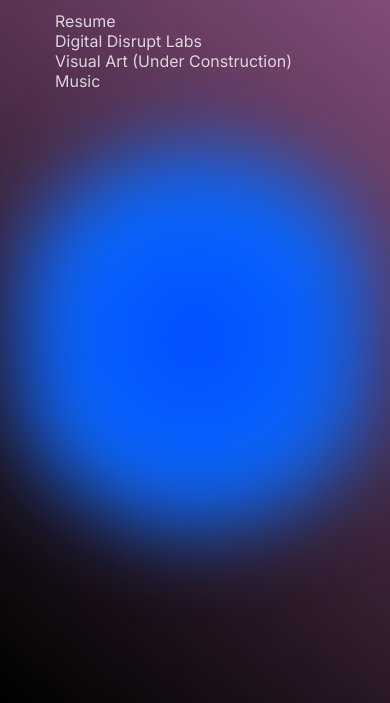
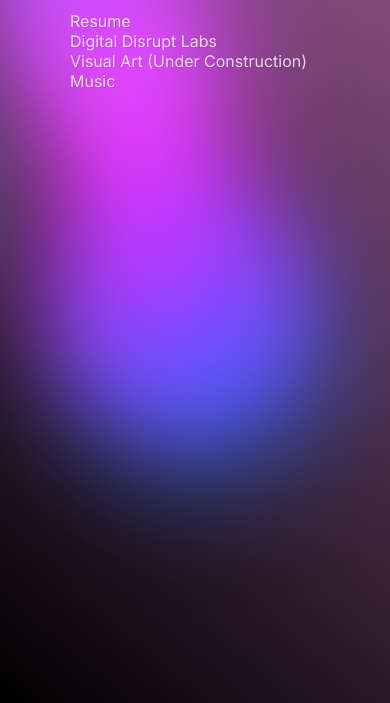
Before and after one commit to fcosanabria/digitaldeathdisrupt-homepage, a website built with Vite: page index.html in a window 390 px wide. Shown: the part 141-844 px from the top of the page. Built offline with nearby package versions, Linux system fonts and the light colour scheme.

Commit message:
Rolling back and adding mobile media query

```diff
--- a/src/style.scss
+++ b/src/style.scss
@@ -1,24 +1,28 @@
-/* Base styles */
 html, body {
   font-family: 'Inter', sans-serif;
   margin: 0;
   padding: 0;
 }
+
 a {
   text-decoration: none;
   color: inherit;
 }
+
 ul, li {
   list-style-type: none;
   text-decoration: none;
 }
+
 li {
-  padding-left: 2em;
-  text-indent: -2em;
+  padding-left: 2em; text-indent: -2em;
 }
+
 .text-container {
   z-index: 100;
+  // width: 100vw;
   height: 100vh;
+  // display: flex;
   position: absolute;
   top: 0;
   left: 0;
@@ -31,9 +35,11 @@ li {
   text-shadow: 1px 1px rgba(0,0,0,0.1);
   margin: 0 30px;
 }
+
 .list-link {
   font-size: 20px;
 }
+
 :root {
   --color-bg1: rgb(0, 0, 0);
   --color-bg2: rgb(147, 86, 137);
@@ -41,32 +47,12 @@ li {
   --color2: 221, 74, 255;
   --color3: 100, 220, 255;
   --color4: 490, 31, 255;
+  // --color5: 180, 180, 50;
   --color-interactive: 140, 100, 255;
   --circle-size: 90%;
   --blending: hard-light;
 }
 
-/* Media Queries for Mobile */
-@media (max-width: 768px) {
-  .text-container {
-    font-size: 20px;
-    margin: 0 15px;
-  }
-  .list-link {
-    font-size: 16px;
-  }
-  .gradient-bg {
-    background: linear-gradient(40deg, var(--color-bg1), var(--color-bg2));
-  }
-  .g1, .g2, .g3, .g4, .g5, .interactive {
-    width: 50%;
-    height: 50%;
-    top: calc(50% - 25%);
-    left: calc(50% - 25%);
-  }
-}
-
-/* Existing styles */
 @keyframes moveInCircle {
   0% {
     transform: rotate(0deg);
@@ -78,6 +64,7 @@ li {
     transform: rotate(360deg);
   }
 }
+
 @keyframes moveVertical {
   0% {
     transform: translateY(-50%);
@@ -89,6 +76,7 @@ li {
     transform: translateY(-50%);
   }
 }
+
 @keyframes moveHorizontal {
   0% {
     transform: translateX(-50%) translateY(-10%);
@@ -100,6 +88,8 @@ li {
     transform: translateX(-50%) translateY(-10%);
   }
 }
+
+
 .gradient-bg {
   width: 100vw;
   height: 100vh;
@@ -108,24 +98,119 @@ li {
   background: linear-gradient(40deg, var(--color-bg1), var(--color-bg2));
   top: 0;
   left: 0;
+
   svg {
     display: none;
   }
+
+
   .gradients-container {
-    filter: url(#goo) blur(40px);
+    filter: url(#goo) blur(40px) ;
     width: 100%;
     height: 100%;
   }
-  .g1, .g2, .g3, .g4, .g5, .interactive {
+
+  .g1 {
     position: absolute;
     background: radial-gradient(circle at center, rgba(var(--color1), 0.8) 0, rgba(var(--color1), 0) 50%) no-repeat;
     mix-blend-mode: var(--blending);
+
     width: var(--circle-size);
     height: var(--circle-size);
     top: calc(50% - var(--circle-size) / 2);
     left: calc(50% - var(--circle-size) / 2);
+
     transform-origin: center center;
     animation: moveVertical 30s ease infinite;
+
     opacity: 1;
   }
+
+  .g2 {
+    position: absolute;
+    background: radial-gradient(circle at center, rgba(var(--color2), 0.8) 0, rgba(var(--color2), 0) 50%) no-repeat;
+    mix-blend-mode: var(--blending);
+
+    width: var(--circle-size);
+    height: var(--circle-size);
+    top: calc(50% - var(--circle-size) / 2);
+    left: calc(50% - var(--circle-size) / 2);
+
+    transform-origin: calc(50% - 400px);
+    animation: moveInCircle 20s reverse infinite;
+
+    opacity: 1;
+  }
+
+  .g3 {
+    position: absolute;
+    background: radial-gradient(circle at center, rgba(var(--color3), 0.8) 0, rgba(var(--color3), 0) 50%) no-repeat;
+    mix-blend-mode: var(--blending);
+
+    width: var(--circle-size);
+    height: var(--circle-size);
+    top: calc(50% - var(--circle-size) / 2 + 200px);
+    left: calc(50% - var(--circle-size) / 2 - 500px);
+
+    transform-origin: calc(50% + 400px);
+    animation: moveInCircle 40s linear infinite;
+
+    opacity: 1;
+  }
+
+  .g4 {
+    position: absolute;
+    background: radial-gradient(circle at center, rgba(var(--color4), 0.8) 0, rgba(var(--color4), 0) 50%) no-repeat;
+    mix-blend-mode: var(--blending);
+
+    width: var(--circle-size);
+    height: var(--circle-size);
+    top: calc(50% - var(--circle-size) / 2);
+    left: calc(50% - var(--circle-size) / 2);
+
+    transform-origin: calc(50% - 200px);
+    animation: moveHorizontal 40s ease infinite;
+
+    opacity: 0.7;
+  }
+
+  .g5 {
+    position: absolute;
+    background: radial-gradient(circle at center, rgba(var(--color5), 0.8) 0, rgba(var(--color5), 0) 50%) no-repeat;
+    mix-blend-mode: var(--blending);
+
+    width: calc(var(--circle-size) * 2);
+    height: calc(var(--circle-size) * 2);
+    top: calc(50% - var(--circle-size));
+    left: calc(50% - var(--circle-size));
+
+    transform-origin: calc(50% - 800px) calc(50% + 200px);
+    animation: moveInCircle 20s ease infinite;
+
+    opacity: 1;
+  }
+
+  .interactive {
+    position: absolute;
+    background: radial-gradient(circle at center, rgba(var(--color-interactive), 0.8) 0, rgba(var(--color-interactive), 0) 50%) no-repeat;
+    mix-blend-mode: var(--blending);
+
+    width: 100%;
+    height: 100%;
+    top: -50%;
+    left: -50%;
+
+    opacity: 0.7;
+  }
 }
+
+/* Media queries for mobile devices */
+@media (max-width: 768px) {
+  .text-container {
+    font-size: 20px;
+  }
+
+  .list-link {
+    font-size: 16px;
+  }
+}
```
